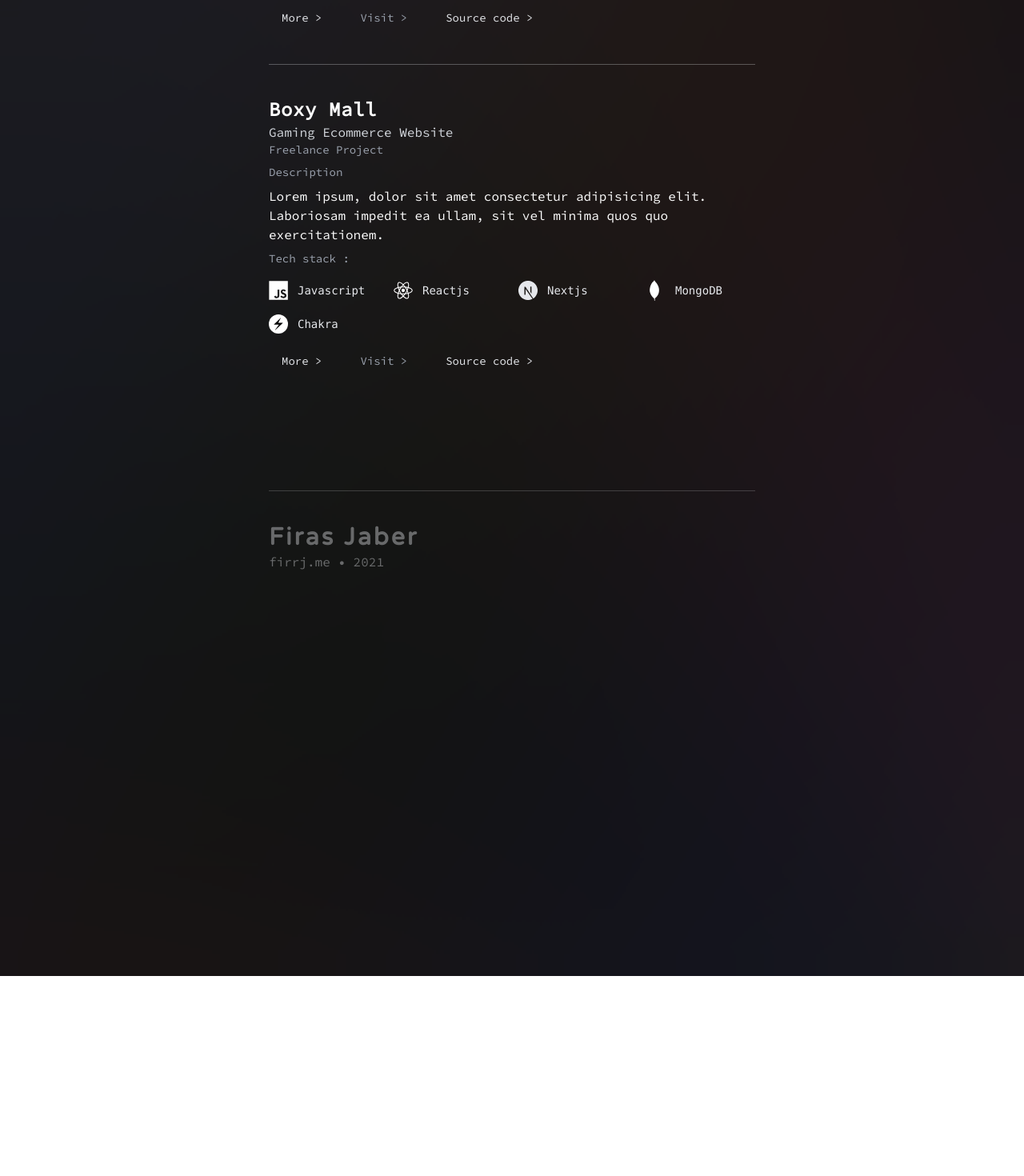
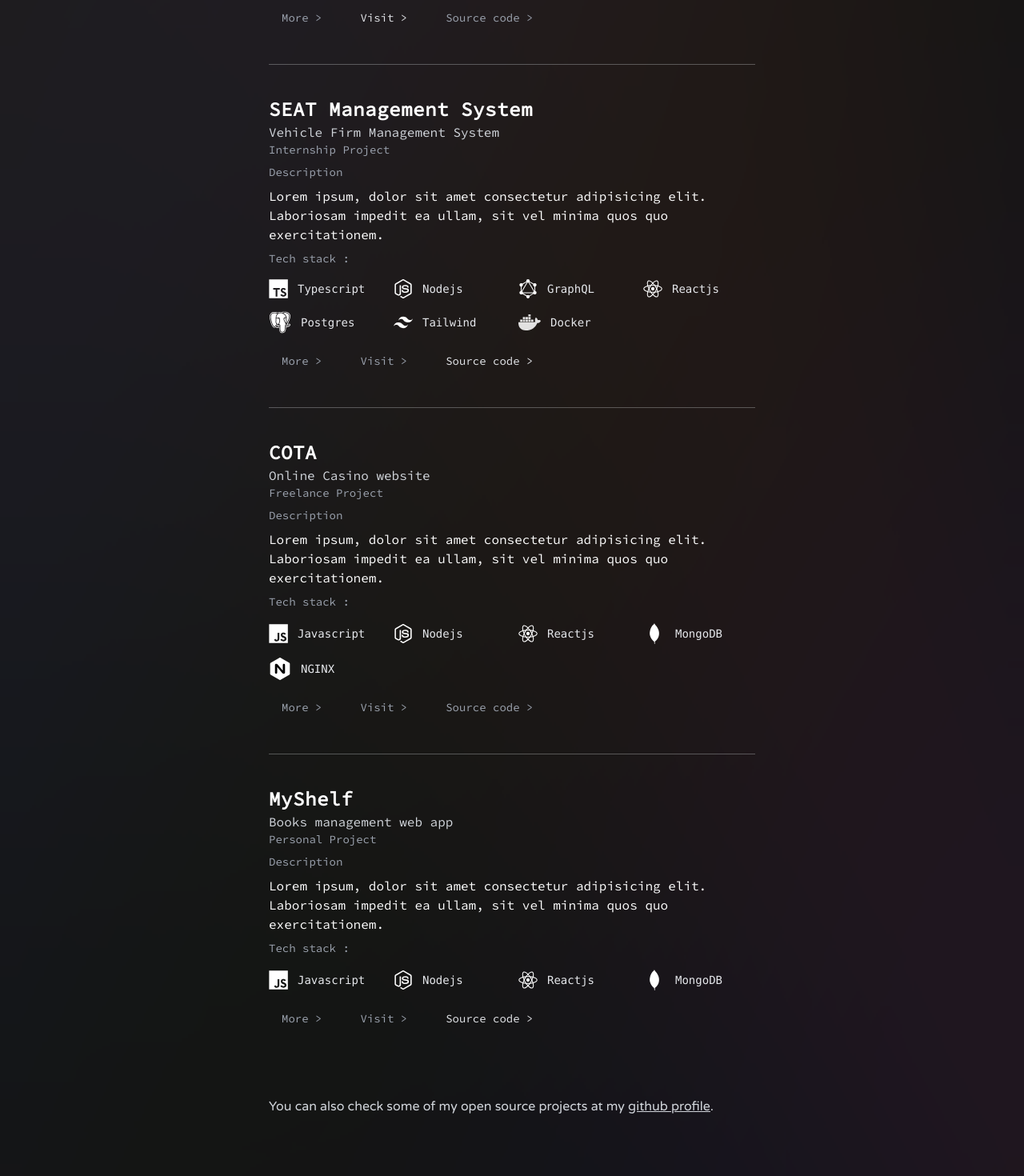
Before and after one commit to firasjaber/my-website, a Next.js app: page /projects in a window 1280 px wide. Shown: the part 580-2050 px from the top of the page at 80% size. Before the commit the page ends 1800 px from the top, so only its background shows below. Built offline with nearby package versions, Linux system fonts and the light colour scheme.

Commit message:
projects real data

```diff
--- a/pages/projects.tsx
+++ b/pages/projects.tsx
@@ -2,17 +2,64 @@ import {
   ChakraIcon,
   DockerIcon,
   GitIcon,
+  GraphqlIcon,
   JsIcon,
   LinuxIcon,
   MongoIcon,
   NextjsIcon,
   NginxIcon,
+  NodeIcon,
+  PostgresIcon,
   ReactIcon,
   TailwindIcon,
+  TsIcon,
 } from 'components/icons/DevIcons';
 import Tech from 'components/icons/Tech';
 import { PageLayout } from 'components/PageLayout';
 import React from 'react';
+
+const projectsData = [
+  {
+    title: 'Boxy Mall',
+    shortDesc: 'Gaming Ecommerce Website',
+    type: 'Freelance Project',
+    longDesc:
+      'Lorem ipsum, dolor sit amet consectetur adipisicing elit. Laboriosam impedit ea ullam, sit vel minima quos quo exercitationem.',
+    githubUrl: '',
+    liveUrl: 'https://boxymall.com',
+    readmeUrl: '',
+  },
+  {
+    title: 'SEAT Management System',
+    shortDesc: 'Vehicle Firm Management System',
+    type: 'Internship Project',
+    longDesc:
+      'Lorem ipsum, dolor sit amet consectetur adipisicing elit. Laboriosam impedit ea ullam, sit vel minima quos quo exercitationem.',
+    githubUrl: 'https://github.com/firasjaber/rb-expertise',
+    liveUrl: '',
+    readmeUrl: '',
+  },
+  {
+    title: 'COTA',
+    shortDesc: 'Online Casino website',
+    type: 'Freelance Project',
+    longDesc:
+      'Lorem ipsum, dolor sit amet consectetur adipisicing elit. Laboriosam impedit ea ullam, sit vel minima quos quo exercitationem.',
+    githubUrl: '',
+    liveUrl: '',
+    readmeUrl: '',
+  },
+  {
+    title: 'MyShelf',
+    shortDesc: 'Books management web app',
+    type: 'Personal Project',
+    longDesc:
+      'Lorem ipsum, dolor sit amet consectetur adipisicing elit. Laboriosam impedit ea ullam, sit vel minima quos quo exercitationem.',
+    githubUrl: 'https://github.com/firasjaber/bookshelf',
+    liveUrl: '',
+    readmeUrl: '',
+  },
+];
 
 export default function Projects() {
   return (
@@ -25,42 +72,111 @@ export default function Projects() {
         projects, here is some of them :
       </div>
       <div className='mt-12 space-y-10'>
-        <Project />
+        <Project projectData={projectsData[0]}>
+          <Tech icon={<JsIcon />} name='Javascript' />
+          <Tech icon={<ReactIcon />} name='Reactjs' />
+          <Tech icon={<NextjsIcon />} name='Nextjs' />
+          <Tech icon={<MongoIcon />} name='MongoDB' />
+          <Tech icon={<ChakraIcon />} name='Chakra' />
+        </Project>
         <hr className='opacity-30' />
-        <Project />
+        <Project projectData={projectsData[1]}>
+          <Tech icon={<TsIcon />} name='Typescript' />
+          <Tech icon={<NodeIcon />} name='Nodejs' />
+          <Tech icon={<GraphqlIcon />} name='GraphQL' />
+          <Tech icon={<ReactIcon />} name='Reactjs' />
+          <Tech icon={<PostgresIcon />} name='Postgres' />
+          <Tech icon={<TailwindIcon />} name='Tailwind' />
+          <Tech icon={<DockerIcon />} name='Docker' />
+        </Project>
+        <hr className='opacity-30' />
+        <Project projectData={projectsData[2]}>
+          <Tech icon={<JsIcon />} name='Javascript' />
+          <Tech icon={<NodeIcon />} name='Nodejs' />
+          <Tech icon={<ReactIcon />} name='Reactjs' />
+          <Tech icon={<MongoIcon />} name='MongoDB' />
+          <Tech icon={<NginxIcon />} name='NGINX' />
+        </Project>
+        <hr className='opacity-30' />
+        <Project projectData={projectsData[3]}>
+          <Tech icon={<JsIcon />} name='Javascript' />
+          <Tech icon={<NodeIcon />} name='Nodejs' />
+          <Tech icon={<ReactIcon />} name='Reactjs' />
+          <Tech icon={<MongoIcon />} name='MongoDB' />
+        </Project>
       </div>
+      <p className='mt-20 text-gray-300 font-varella'>
+        You can also check some of my open source projects at my{' '}
+        <span className='underline hover:text-gray-100 transition-all ease-in-out'>
+          <a
+            href='https://github.com/firasjaber/'
+            target='_blank'
+            rel='noreferrer'
+          >
+            github profile
+          </a>
+        </span>
+        .
+      </p>
     </PageLayout>
   );
 }
 
-export const Project = () => {
+interface Project {
+  title: string;
+  shortDesc: string;
+  type: string;
+  longDesc: string;
+  githubUrl: string;
+  liveUrl: string;
+  readmeUrl: string;
+}
+interface ProjectProps {
+  projectData: Project;
+}
+
+export const Project: React.FC<ProjectProps> = ({ projectData, children }) => {
+  const { title, shortDesc, type, longDesc, githubUrl, liveUrl, readmeUrl } =
+    projectData;
+  const availableStyles =
+    'p-2 px-4 text-gray-200 cursor-pointer hover:bg-gray-200 hover:bg-opacity-20	 hover:text-gray-50 transition-all ease-in-out';
+  const blockedStyles = 'p-2 px-4 text-gray-400 cursor-not-allowed';
   return (
     <div className='my-4'>
-      <h2 className='font-bold tracking-wide text-2xl'>Boxy Mall</h2>
-      <span className='text-md text-gray-300'>Gaming Ecommerce Website</span>
-      <span className='block text-sm text-gray-400'>Freelance Project</span>
+      <h2 className='font-bold tracking-wide text-2xl'>{title}</h2>
+      <span className='text-md text-gray-300'>{shortDesc}</span>
+      <span className='block text-sm text-gray-400'>{type}</span>
       <h3 className='my-2 text-sm text-gray-400'>Description</h3>
-      <p>
-        Lorem ipsum, dolor sit amet consectetur adipisicing elit. Laboriosam
-        impedit ea ullam, sit vel minima quos quo exercitationem.
-      </p>
+      <p>{longDesc}</p>
       <h3 className='my-2 text-sm text-gray-400'>Tech stack :</h3>
-      <div className='mt-4 grid grid-cols-auto-fit gap-4'>
-        <Tech icon={<JsIcon />} name='Javascript' />
-        <Tech icon={<ReactIcon />} name='Reactjs' />
-        <Tech icon={<NextjsIcon />} name='Nextjs' />
-        <Tech icon={<MongoIcon />} name='MongoDB' />
-        <Tech icon={<ChakraIcon />} name='Chakra' />
-      </div>
+      <div className='mt-4 grid grid-cols-auto-fit gap-4'>{children}</div>
       <div className='text-sm flex space-x-4 mt-4'>
-        <span className='p-2 px-4 text-gray-200 cursor-pointer hover:bg-gray-200 hover:bg-opacity-20	 hover:text-gray-50 transition-all ease-in-out'>
-          More &gt;
+        <span className={readmeUrl != '' ? availableStyles : blockedStyles}>
+          {readmeUrl ? (
+            <a href={readmeUrl} target='_blank' rel='noreferrer'>
+              More &gt;
+            </a>
+          ) : (
+            <>More &gt;</>
+          )}
         </span>
-        <span className='p-2 px-4 text-gray-400 cursor-not-allowed'>
-          Visit &gt;
+        <span className={liveUrl != '' ? availableStyles : blockedStyles}>
+          {liveUrl ? (
+            <a href={liveUrl} target='_blank' rel='noreferrer'>
+              Visit &gt;
+            </a>
+          ) : (
+            <>Visit &gt;</>
+          )}
         </span>
-        <span className='p-2 px-4 text-gray-200 cursor-pointer hover:bg-gray-200 hover:bg-opacity-20	 hover:text-gray-50 transition-all ease-in-out'>
-          Source code &gt;
+        <span className={githubUrl != '' ? availableStyles : blockedStyles}>
+          {githubUrl ? (
+            <a href={githubUrl} target='_blank' rel='noreferrer'>
+              Source code &gt;
+            </a>
+          ) : (
+            <>Source code &gt;</>
+          )}
         </span>
       </div>
     </div>
--- a/styles/globals.css
+++ b/styles/globals.css
@@ -6,7 +6,7 @@
 #overlay {
   position: absolute;
   width: 100%;
-  height: 1800px;
+  height: 2300px;
   top: 0;
   left: 0;
   background-color: #000;
@@ -70,7 +70,7 @@ canvas {
   top: 0;
   left: 0;
   width: 100%;
-  height: 1800px;
+  height: 2300px;
   filter: grayscale(50%);
 }
 .blinker {
```
